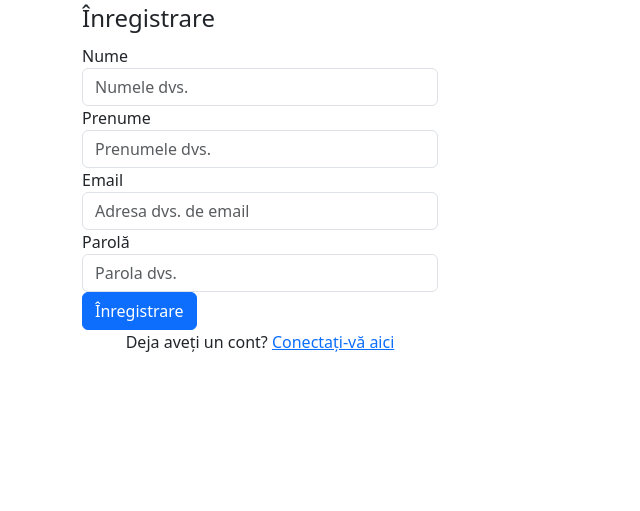
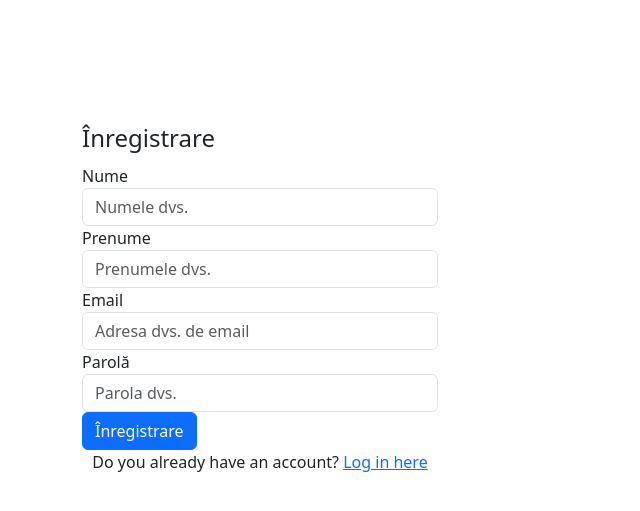
Before and after one commit to Diana257/Proiect-IPDP, a PHP site: page /register.php in a window 1280 px wide. Shown: the top 511 px of the page, without its empty margins (0-640 px from the left). Run offline with PHP 8.4, Linux system fonts and the light colour scheme; some libraries are stand-ins or nearby versions.

Commit message:
Update register.php

```diff
--- a/register.php
+++ b/register.php
@@ -45,6 +45,12 @@ if ($_SERVER["REQUEST_METHOD"] == "POST") {
     <title>Înregistrare utilizator</title>
     <meta content="width=device-width, initial-scale=1.0" name="viewport" >
     <link rel="stylesheet" href="css/bootstrap.min.css" type="text/css" />
+    <style>
+
+        body {
+            margin-top: 120px;
+        }
+    </style>
 </head>
 <body>
 <div class="container">
@@ -84,7 +90,7 @@ if ($_SERVER["REQUEST_METHOD"] == "POST") {
     </div>
     <div class="row">
         <div class="col-md-4 col-md-offset-4 text-center">
-        Deja aveți un cont? <a href="login.php">Conectați-vă aici</a>
+        Do you already have an account? <a href="login.php">Log in here</a>
         </div>
     </div>
 </div>
```
